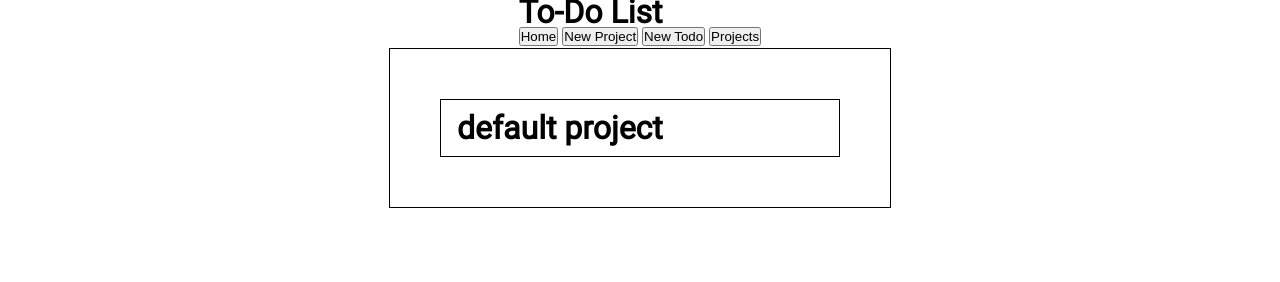
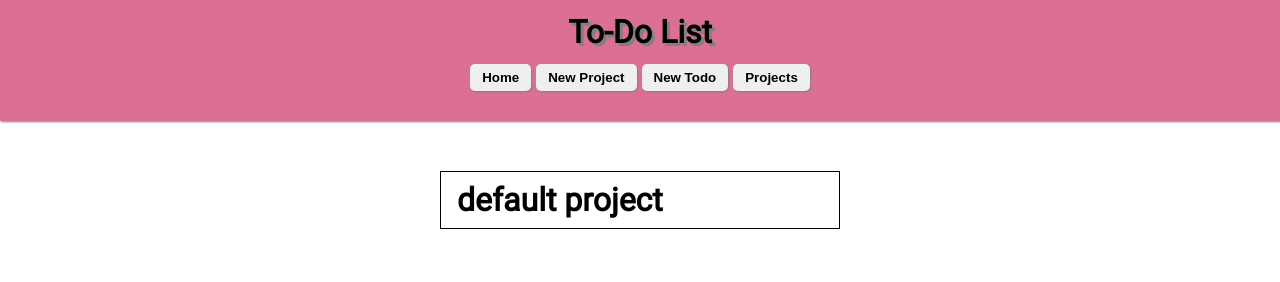
Before and after one commit to spx77-e59/todo-list, a website built with webpack: page src/template.html in a window 1280 px wide. Built offline with nearby package versions, Linux system fonts and the light colour scheme.

Commit message:
Add styling header

```diff
--- a/src/styles.css
+++ b/src/styles.css
@@ -19,12 +19,44 @@ body {
   align-items: center;
 }
 
+/* header */
+header {
+  display: flex;
+  flex-direction: column;
+  gap: 10px;
+  padding: 20px;
+  background-color: palevioletred;
+  width: 100vw;
+  align-items: center;
+  box-shadow: 1px 1px 2px gray;
+}
+
+#titleText {
+  font-weight: 900;
+  text-shadow: 3px 3px gray;
+  color: black;
+}
+nav {
+  padding: 10px;
+  display: flex;
+  gap: 5px;
+}
+
+nav button {
+ padding: 6px 12px;
+ border: none;
+ border-radius: 5px;
+ box-shadow: 1px 1px 2px gray;
+ font-weight: 600;
+
+}
+
 /* content-div */
 
 #content {
   flex: 1;
-  border: 1px solid black;
   padding: 50px;
+  margin: 0 200px;
 }
 
 /* forms */
--- a/src/template.html
+++ b/src/template.html
@@ -7,7 +7,7 @@
   </head>
   <body>
     <header>
-      <h1>To-Do List</h1>
+      <h1 id="titleText">To-Do List</h1>
       <nav>
         <button id="home-btn">Home</button>
         <button id="new-project-btn">New Project</button>
```
